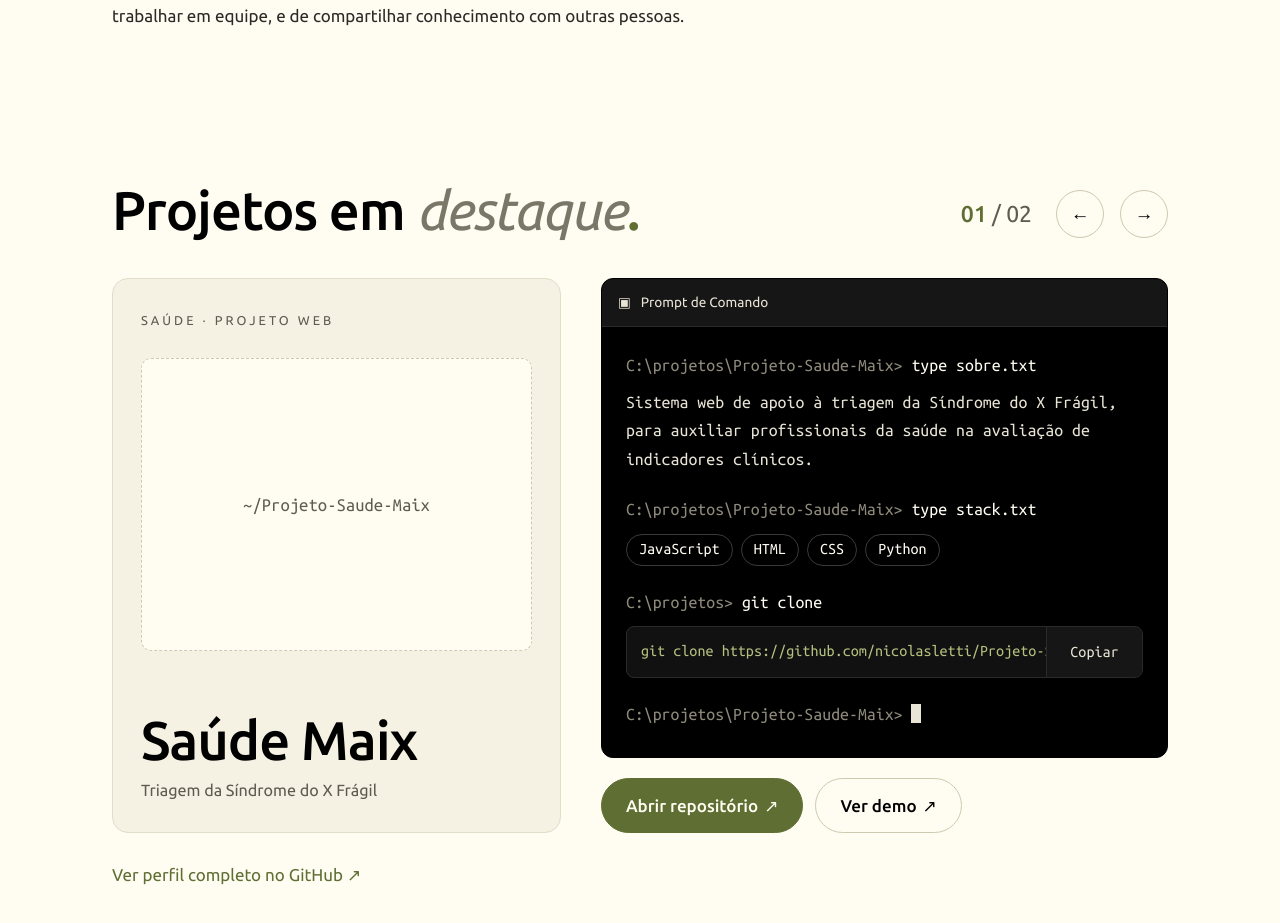
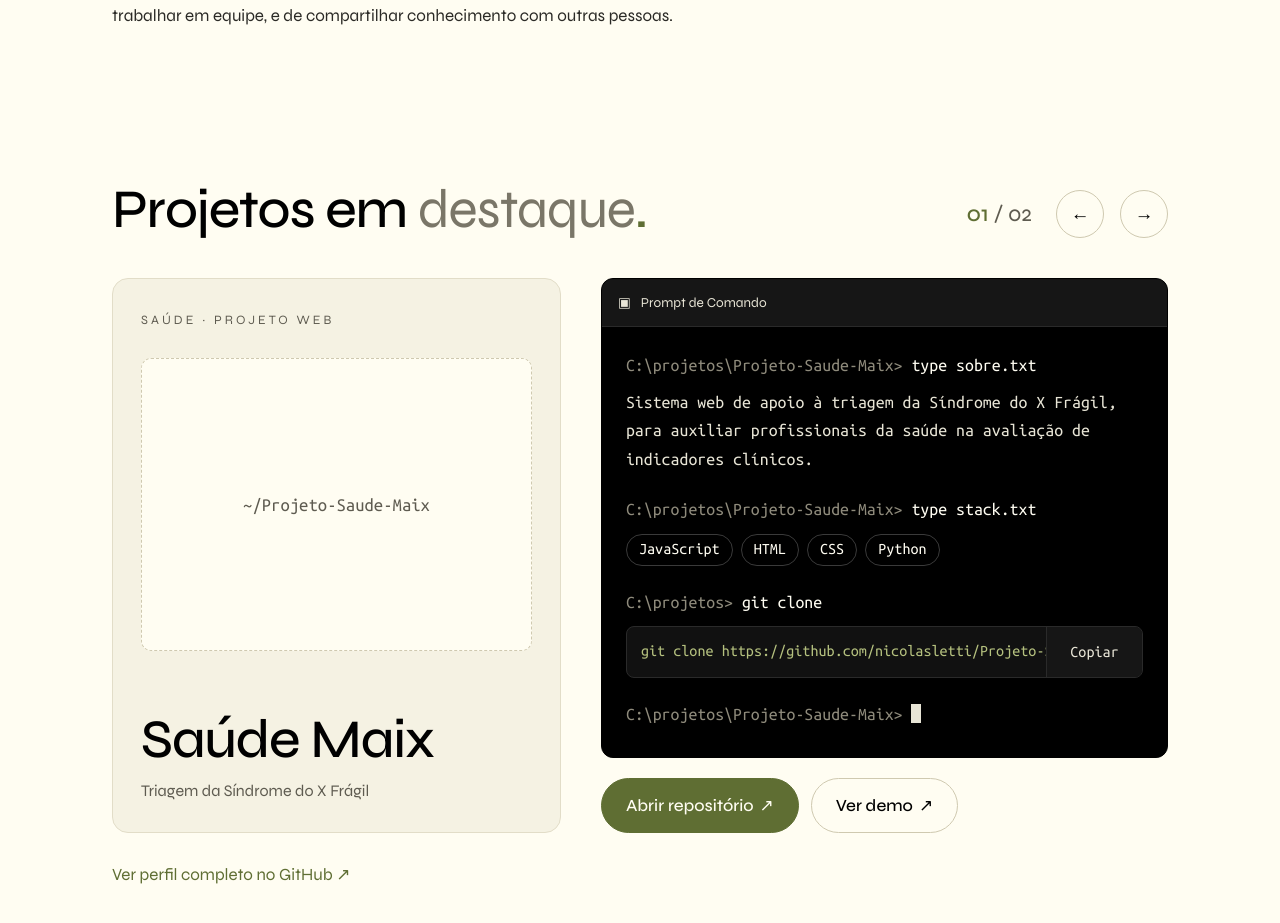
Before and after one commit to nicolasletti/portfolio, a React (Vite) app: page / in a window 1280 px wide. Shown: the part 707-1630 px from the top of the page. Built offline with nearby package versions, Linux system fonts and the light colour scheme.

Commit message:
feat: update font families to Syne for improved typography consistency

```diff
--- a/index.html
+++ b/index.html
@@ -12,7 +12,7 @@
     <link rel="preconnect" href="https://fonts.googleapis.com" />
     <link rel="preconnect" href="https://fonts.gstatic.com" crossorigin />
     <link
-      href="https://fonts.googleapis.com/css2?family=Ubuntu:ital,wght@0,400;0,500;0,700;1,400;1,500&family=Ubuntu+Mono:wght@400;700&display=swap"
+      href="https://fonts.googleapis.com/css2?family=Syne:wght@400;500;600;700;800&family=Ubuntu+Mono:wght@400;700&display=swap"
       rel="stylesheet"
     />
     <script>
--- a/src/components/footer/footer.css
+++ b/src/components/footer/footer.css
@@ -25,7 +25,7 @@
 
 .site-footer__links a {
 	color: var(--text-muted);
-	font-family: var(--ubuntu);
+	font-family: var(--sans);
 	font-size: 0.9rem;
 	overflow-wrap: anywhere;
 	text-decoration: none;
--- a/src/components/header/header.css
+++ b/src/components/header/header.css
@@ -31,7 +31,7 @@
 
 .site-header__nav a {
 	color: var(--text-muted);
-	font-family: var(--ubuntu);
+	font-family: var(--sans);
 	font-size: 0.9rem;
 	font-weight: 400;
 	text-decoration: none;
--- a/src/index.css
+++ b/src/index.css
@@ -24,7 +24,7 @@
   --term-bright: #fffdf2;
   --term-accent: #b5c17f;
 
-  --sans: 'Ubuntu', system-ui, 'Segoe UI', Roboto, sans-serif;
+  --sans: 'Syne', sans-serif;
   --heading: var(--sans);
   --mono: 'Ubuntu Mono', ui-monospace, Consolas, monospace;
 
```
